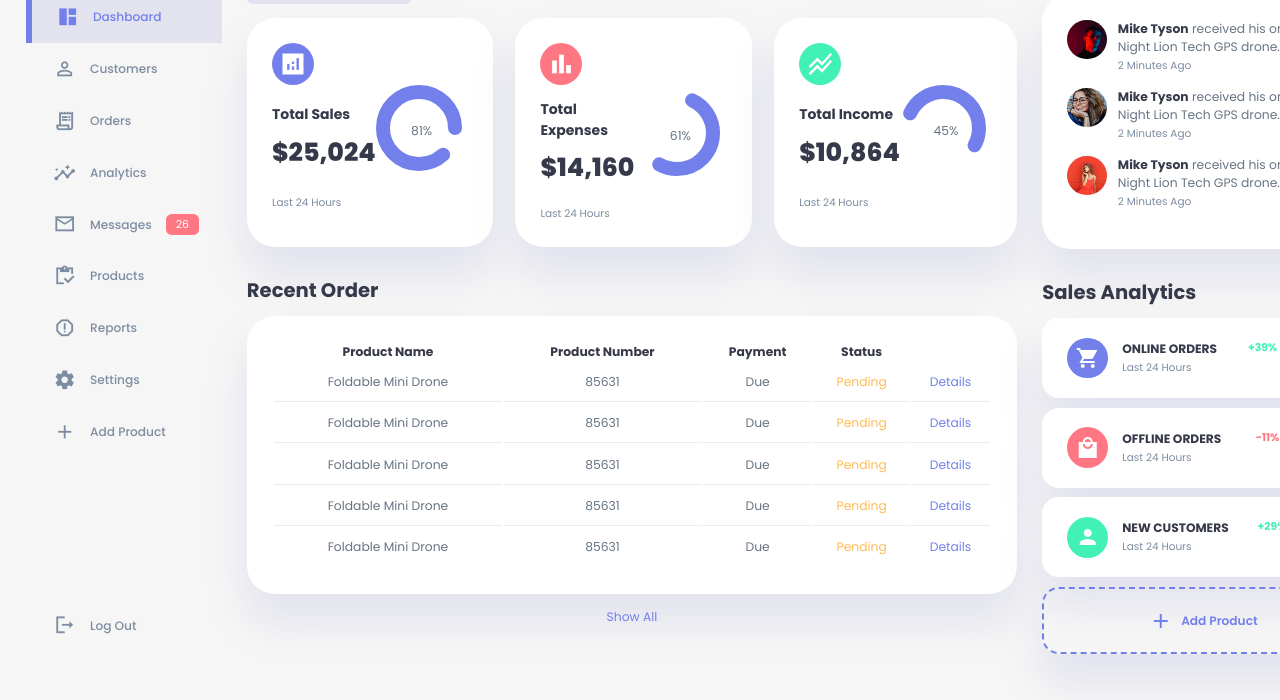
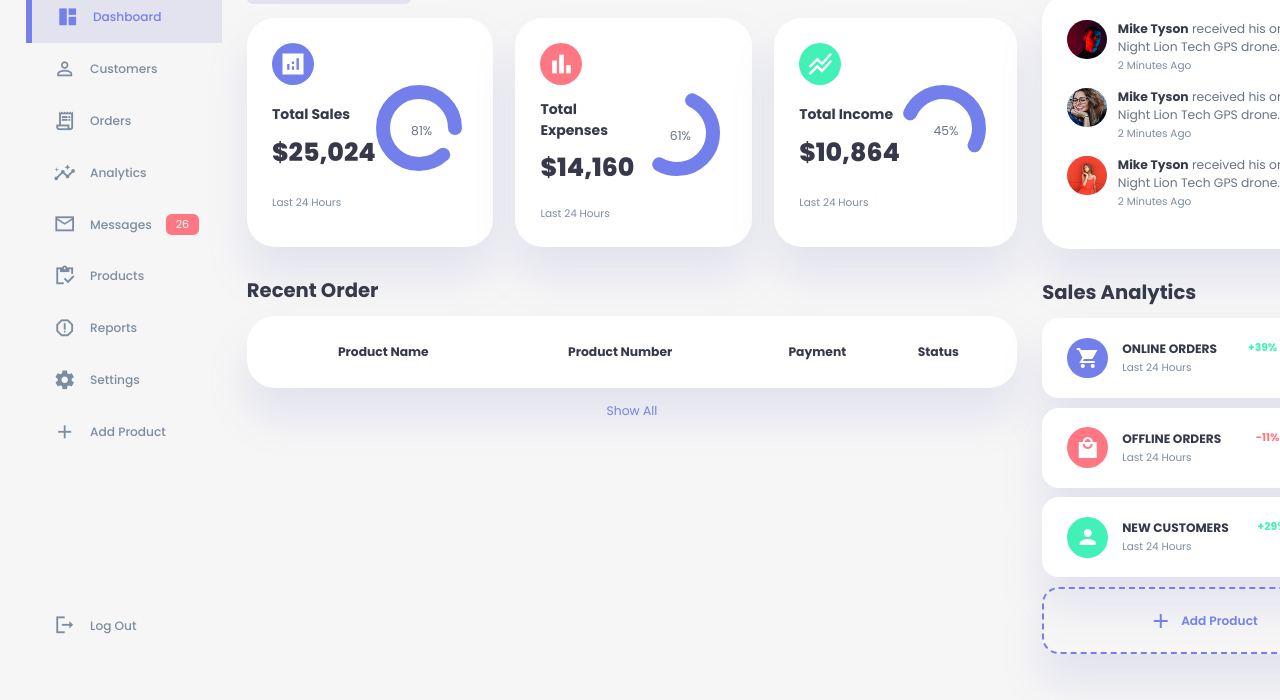
Before and after one commit to MineshPradhan/Dashboard-Minator, a plain HTML site: page index.html in a window 1280 px wide. Shown: the part 100-800 px from the top of the page. Drawn offline with Linux system fonts and the light colour scheme.

Commit message:
table added from orders

```diff
--- a/index.html
+++ b/index.html
@@ -177,42 +177,14 @@
                         </tr>
                     </thead>
                     <tbody>
-                        <tr>
+                        <!-- <tr>
                             <td>Foldable Mini Drone</td>
                             <td>85631</td>
                             <td>Due</td>
                             <td class="warning">Pending</td>
                             <td class="primary">Details</td>
-                        </tr>
-                        <tr>
-                            <td>Foldable Mini Drone</td>
-                            <td>85631</td>
-                            <td>Due</td>
-                            <td class="warning">Pending</td>
-                            <td class="primary">Details</td>
-                        </tr>
-                        <tr>
-                            <td>Foldable Mini Drone</td>
-                            <td>85631</td>
-                            <td>Due</td>
-                            <td class="warning">Pending</td>
-                            <td class="primary">Details</td>
-                        </tr>
-                        <tr>
-                            <td>Foldable Mini Drone</td>
-                            <td>85631</td>
-                            <td>Due</td>
-                            <td class="warning">Pending</td>
-                            <td class="primary">Details</td>
-                        </tr>
-                        <tr>
-                            <td>Foldable Mini Drone</td>
-                            <td>85631</td>
-                            <td>Due</td>
-                            <td class="warning">Pending</td>
-                            <td class="primary">Details</td>
-                        </tr>
-                    </tbody>
+                        </tr> -->
+
                 </table>
                 <a href="#">Show All</a>
             </div>
@@ -346,6 +318,7 @@
     </div>
     <!-- Main container end -->
 
+    <script src="/orders.js"></script>
     <script src="/index.js"></script>
 </body>
 </html>
```
